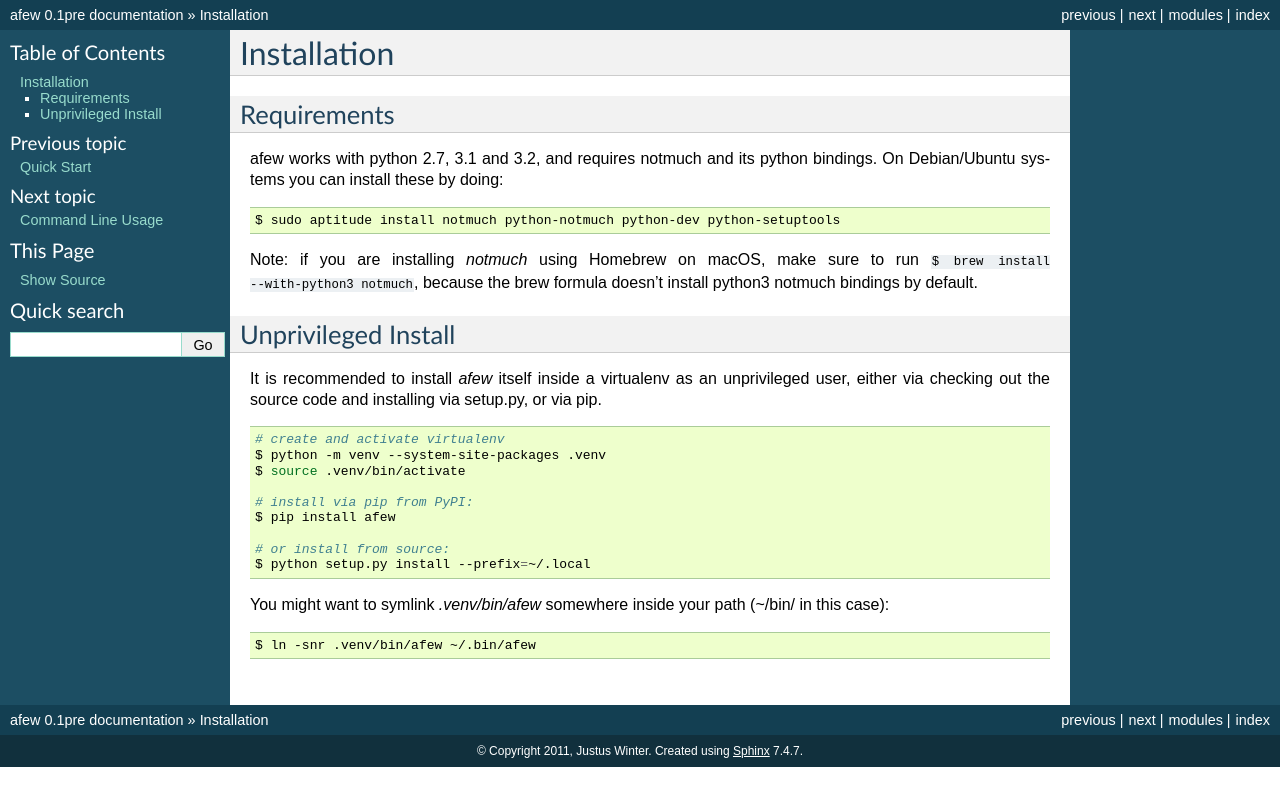
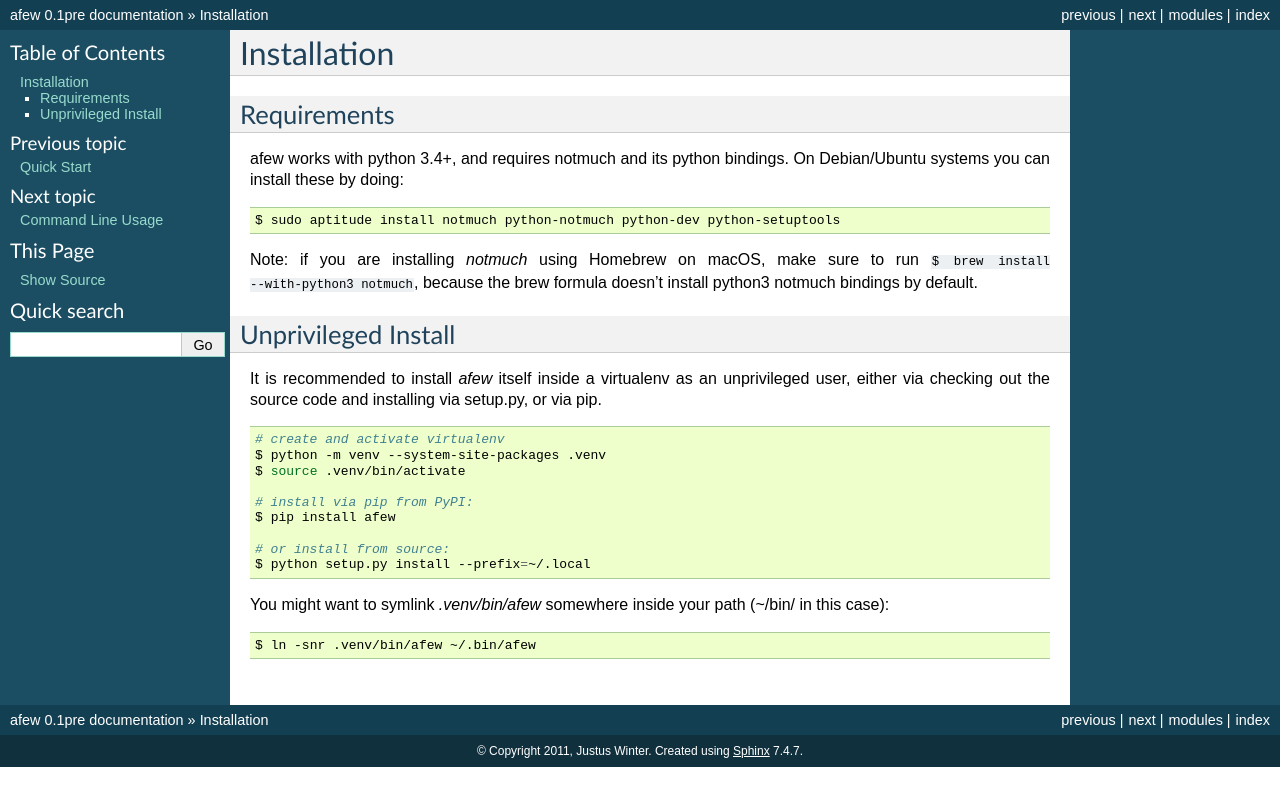
Before and after one commit to afewmail/afew, a Sphinx documentation site: the page built from docs/source/installation.rst, in a window 1280 px wide. Shown: the top 806 px of the page. Built offline with Sphinx 7.4.7, drawn with Linux system fonts in a browser that asks for light colours.

Commit message:
README, docs: drop python 2 support

```diff
--- a/README.rst
+++ b/README.rst
@@ -50,7 +50,7 @@ Features
 * can move mails based on arbitrary notmuch queries, so your sorting
   may show on your traditional mail client (well, almost ;))
 * has a ``--dry-run`` mode for safe testing
-* works with python 2.7, 3.1 and 3.2
+* works with python 3.4+
 
 
 
--- a/docs/source/installation.rst
+++ b/docs/source/installation.rst
@@ -4,7 +4,7 @@ Installation
 Requirements
 ------------
 
-afew works with python 2.7, 3.1 and 3.2, and requires notmuch and its python bindings.
+afew works with python 3.4+, and requires notmuch and its python bindings.
 On Debian/Ubuntu systems you can install these by doing:
 
 .. code-block:: sh
```
